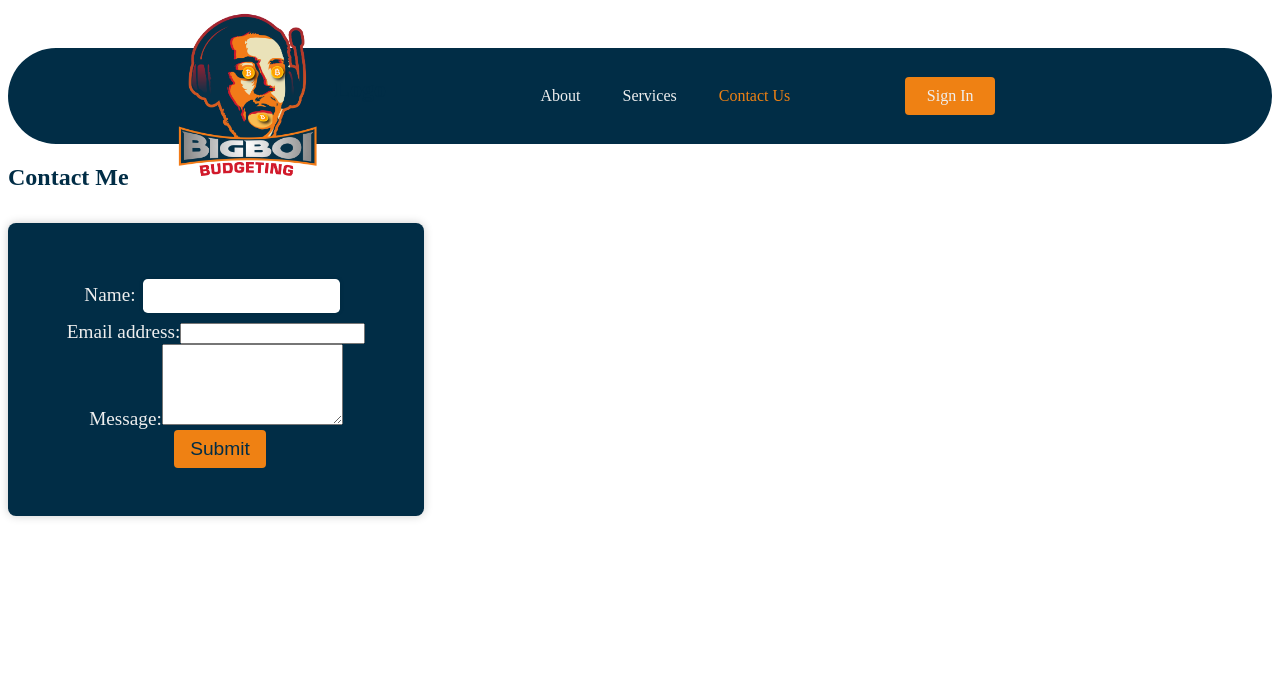
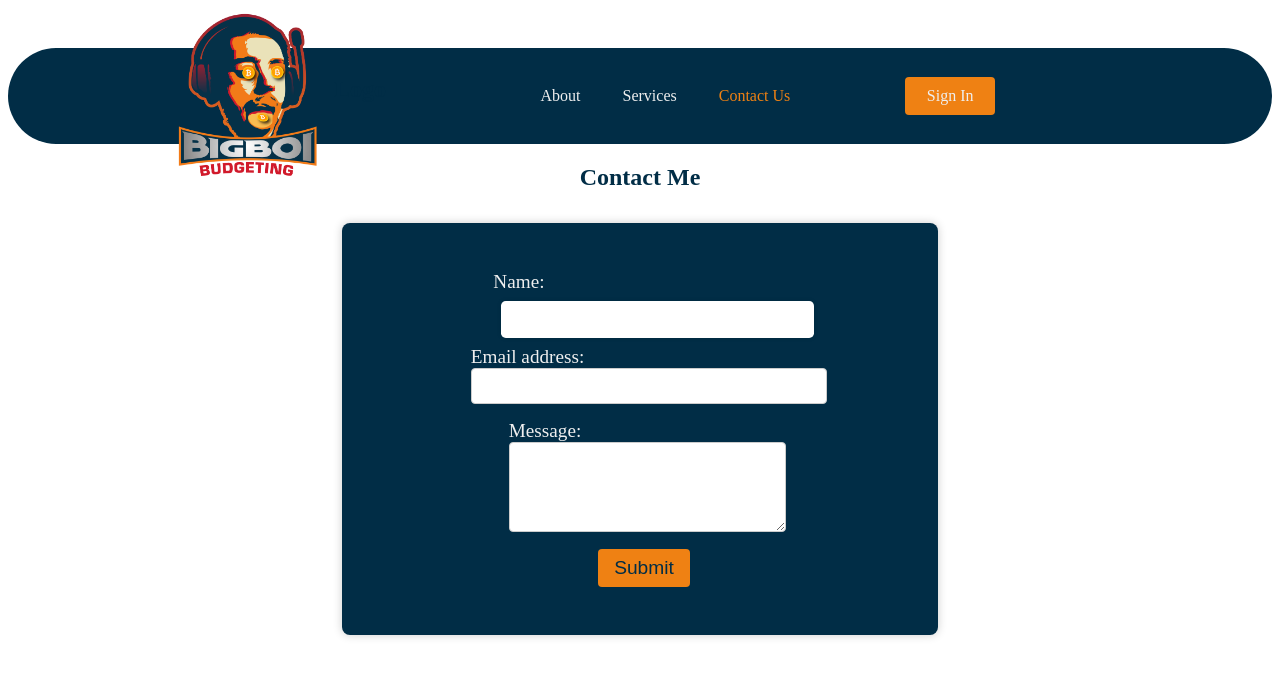
Before and after one commit to Dantallope/BigBoiBudgeting, a React (Create React App) app: page /contact-us in a window 1280 px wide. Shown: the top 676 px of the page. Built offline with nearby package versions, Linux system fonts and the light colour scheme.

Commit message:
add contact page css (placeholder)

```diff
--- /dev/null
+++ b/src/css/contact.css
@@ -0,0 +1,49 @@
+section {
+    display: flex;
+    flex-direction: column;
+    align-items: center;
+  }
+
+  #contact-form {
+    display: flex;
+    flex-direction: column;
+    width: 80%;
+    max-width: 500px;
+  }
+
+  label {
+    font-size: 1.2em;
+    margin-bottom: 0.5em;
+  }
+
+  input[type="text"],
+  input[type="email"],
+  textarea {
+    padding: 0.5em;
+    border: 1px solid #ccc;
+    border-radius: 4px;
+    margin-bottom: 1em;
+    font-size: 1em;
+    width: 100%;
+  }
+
+  button[type="submit"] {
+    background-color: #007bff;
+    color: #fff;
+    border: none;
+    padding: 0.5em 1em;
+    border-radius: 4px;
+    font-size: 1.2em;
+    cursor: pointer;
+    transition: background-color 0.3s ease;
+  }
+
+  button[type="submit"]:hover {
+    background-color: #0062cc;
+  }
+
+  .error-text {
+    color: red;
+    font-size: 0.9em;
+    margin-top: 0.5em;
+  }
--- a/src/pages/contact-us.js
+++ b/src/pages/contact-us.js
@@ -1,6 +1,7 @@
 import React, { useState } from 'react';
 
 import { validateEmail } from '../db/helpers';
+import '../css/contact.css';
 
 function Contact() {
   const [formState, setFormState] = useState({ name: '', email: '', message: '' });
@@ -40,6 +41,7 @@ function Contact() {
     <section>
       <h1 data-testid="h1tag">Contact Me</h1>
       <form id="contact-form" onSubmit={handleSubmit}>
+
         <div>
           <label htmlFor="name">Name:</label>
           <input type="text" name="name" defaultValue={name} onBlur={handleChange} />
```
